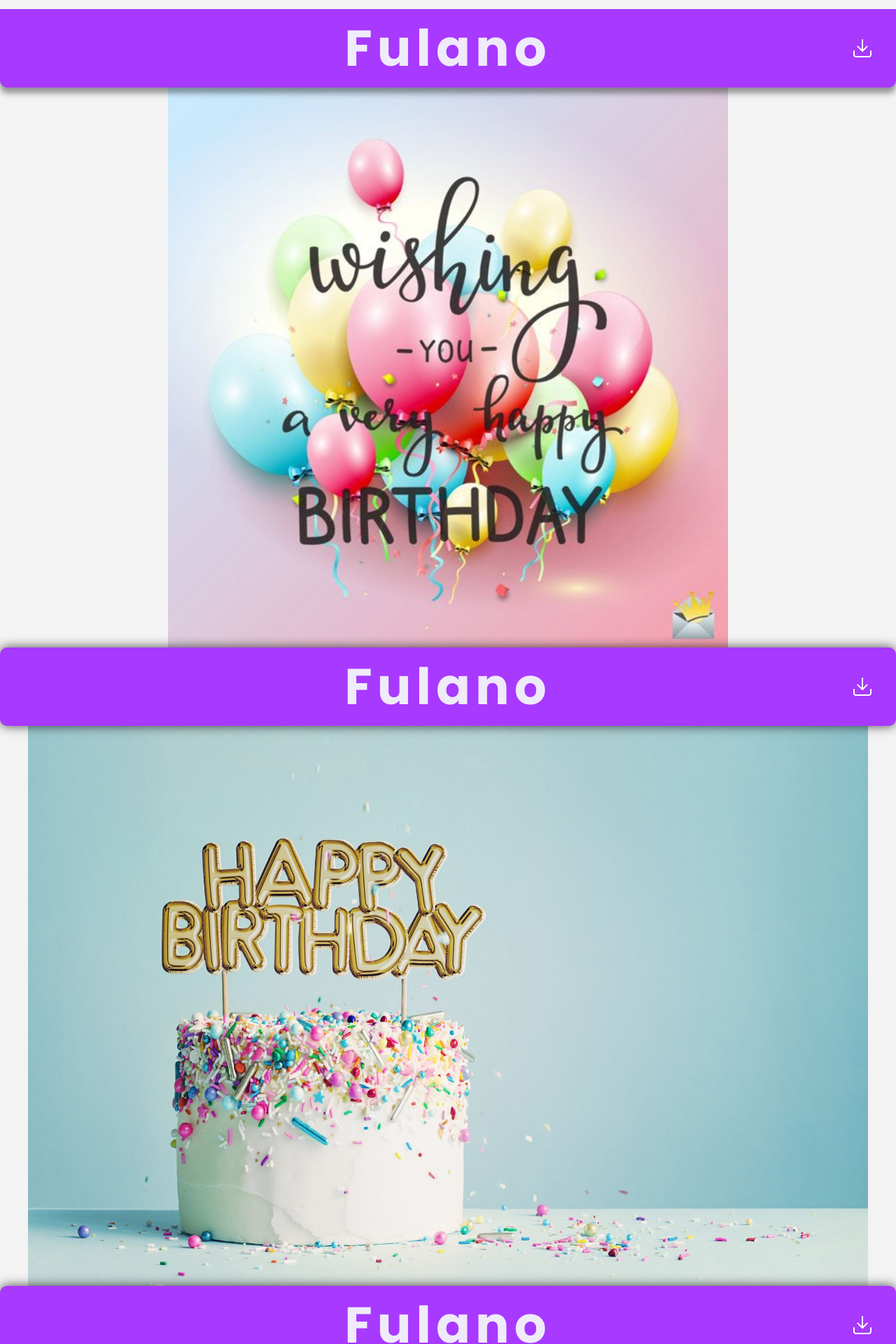
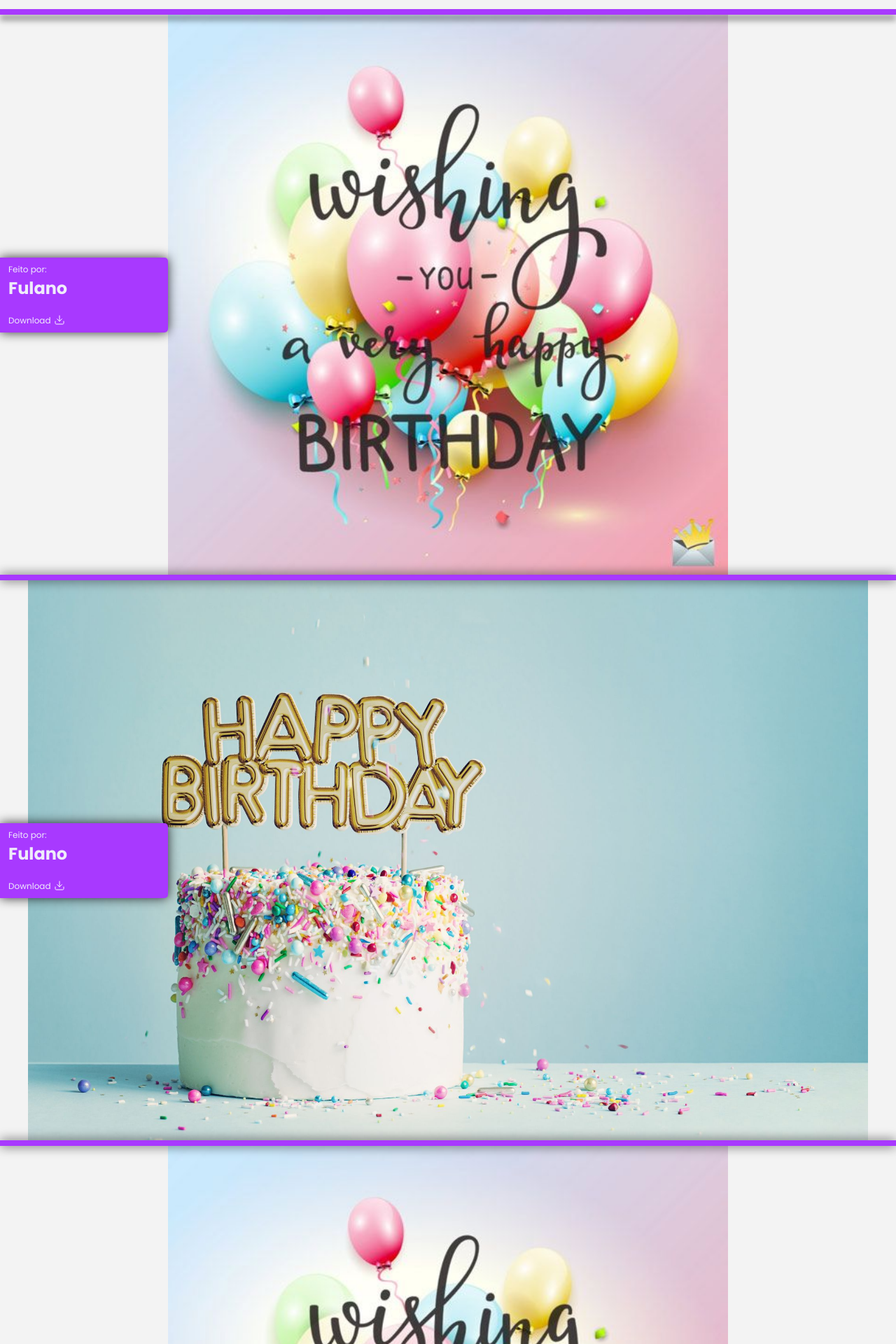
Before and after one commit to JoaoGuiBC/b-days, a Next.js app: page /Desenhos in a window 1280 px wide. Shown: the part 180-2100 px from the top of the page at 70% size. Built offline with nearby package versions, Linux system fonts and the light colour scheme.

Commit message:
Changed drawing's page design

```diff
--- a/src/pages/Desenhos/index.tsx
+++ b/src/pages/Desenhos/index.tsx
@@ -5,12 +5,14 @@ import {
   Container,
   Text,
   Images,
-  ArtistName,
+  Separator,
   Background,
+  ArtistInfo,
   Footer,
 } from './styles';
 
 const Desenhos: React.FC = () => {
+
   function handleScrollToTop() {
     window.scrollTo({ top: 0, behavior: 'smooth' });
   }
@@ -25,43 +27,59 @@ const Desenhos: React.FC = () => {
         </Text>
 
         <Images>
-          <ArtistName>
+          <Separator />
+          <Background Image="/placeholderImage.png">
+            <ArtistInfo>
+              <span>Feito por:</span>
               <strong>Fulano</strong>
               <a href="/placeholderImage.png" download="draw.png">
-              <Image src="/svg/download.svg" height={32} width={32} />
+                Download
+                <img src="/svg/download.svg" alt="Download" />
               </a>
-          </ArtistName>
-          <Background Image="/placeholderImage.png" />
+            </ArtistInfo>
+          </Background>
         </Images>
 
         <Images>
-          <ArtistName>
+          <Separator />
+          <Background Image="/placeholderImage2.png">
+            <ArtistInfo>
+              <span>Feito por:</span>
               <strong>Fulano</strong>
               <a href="/placeholderImage2.png" download="draw.png">
-              <Image src="/svg/download.svg" height={32} width={32} />
+                Download
+                <img src="/svg/download.svg" alt="Download" />
               </a>
-          </ArtistName>
-          <Background Image="/placeholderImage2.png" />
+            </ArtistInfo>
+          </Background>
         </Images>
 
         <Images>
-          <ArtistName className="artistName">
+          <Separator />
+          <Background Image="/placeholderImage.png">
+            <ArtistInfo>
+              <span>Feito por:</span>
               <strong>Fulano</strong>
               <a href="/placeholderImage.png" download="draw.png">
-              <Image src="/svg/download.svg" height={32} width={32} />
+                Download
+                <img src="/svg/download.svg" alt="Download" />
               </a>
-          </ArtistName>
-          <Background Image="/placeholderImage.png" />
+            </ArtistInfo>
+          </Background>
         </Images>
 
         <Images>
-          <ArtistName>
+          <Separator />
+          <Background Image="/placeholderImage2.png">
+            <ArtistInfo>
+              <span>Feito por:</span>
               <strong>Fulano</strong>
               <a href="/placeholderImage2.png" download="draw.png">
-              <Image src="/svg/download.svg" height={32} width={32} />
+                Download
+                <img src="/svg/download.svg" alt="Download" />
               </a>
-          </ArtistName>
-          <Background Image="/placeholderImage2.png" />
+            </ArtistInfo>
+          </Background>
         </Images>
 
         <Footer>
--- a/src/pages/Desenhos/styles.ts
+++ b/src/pages/Desenhos/styles.ts
@@ -1,3 +1,4 @@
+import { motion } from 'framer-motion';
 import styled from 'styled-components';
 
 interface BackgroundProps {
@@ -25,40 +26,22 @@ export const Images = styled.div`
   width: 100%;
 
   & + & > div:first-child {
-    border-radius: 10px;
     filter: drop-shadow(0px 0px 8px rgba(0, 0, 0, 0.7));
   }
 `;
 
-export const ArtistName = styled.div`
-  display: flex;
-
+export const Separator = styled.div`
   width: 100%;
-  height: 7rem;
-
-  align-items: center;
-  justify-content: center;
-
-  color: ${({ theme }) => theme.colors.lightText};
-  font-size: 4.5rem;
-  letter-spacing: 0.1em;
+  height: 0.5rem;
 
   background: ${({ theme }) => theme.colors.secondary};
   filter: drop-shadow(0px 8px 4px rgba(0, 0, 0, 0.4));
-
-  border-radius: 0px 0px 10px 10px;
-
-  z-index: 3;
-
-  a {
-    position: absolute;
-    display: flex;
-
-    right: 32px;
-  }
 `;
 
 export const Background = styled.div<BackgroundProps>`
+  display: flex;
+  align-items: center;
+
   background-image: url(${({ Image }) => Image});
 
   background-attachment: fixed;
@@ -68,6 +51,49 @@ export const Background = styled.div<BackgroundProps>`
 
   width: 100%;
   height: 100vh;
+`;
+
+export const ArtistInfo = styled(motion.div)`
+  display: flex;
+  flex-direction: column;
+
+  width: 15rem;
+
+  padding: 0.5rem 0.75rem;
+  border-radius: 0 5px 5px 0;
+
+  color: ${({ theme }) => theme.colors.lightText};
+  background: ${({ theme }) => theme.colors.secondary};
+  filter: drop-shadow(0px 0px 8px rgba(0, 0, 0, 0.8));
+
+  span {
+    font-size: 0.75rem;
+  }
+
+  strong {
+    font-size: 1.5rem;
+  }
+
+  a {
+    display: flex;
+
+    margin-top: 1.25rem;
+    font-size: 0.75rem;
+    cursor: pointer;
+    width: min-content;
+    color: ${({ theme }) => theme.colors.lightText};
+
+    transition: filter 0.2s;
+
+    &:hover {
+      filter: brightness(0.8);
+    }
+  }
+
+  a img {
+    height: 1rem;
+    margin-left: 4px;
+  }
 `;
 
 export const Footer = styled.div`
```
Lines whose indentation alone changed are shown as unchanged.
